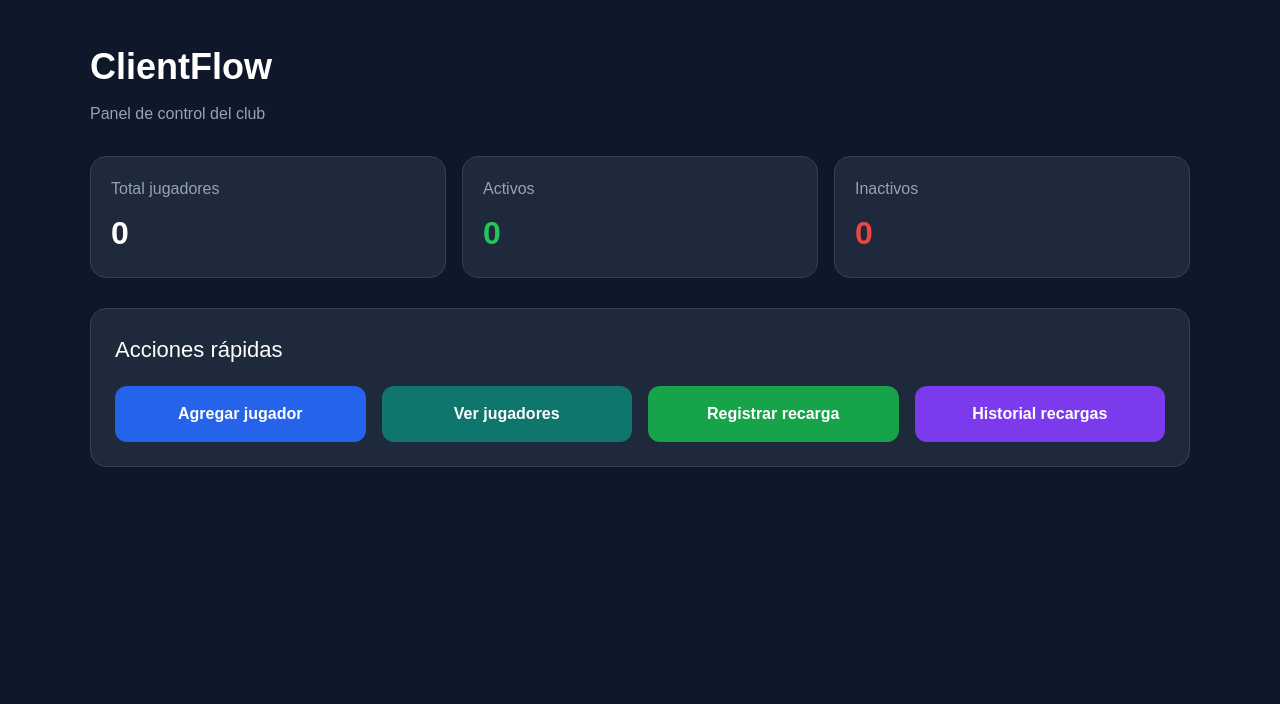
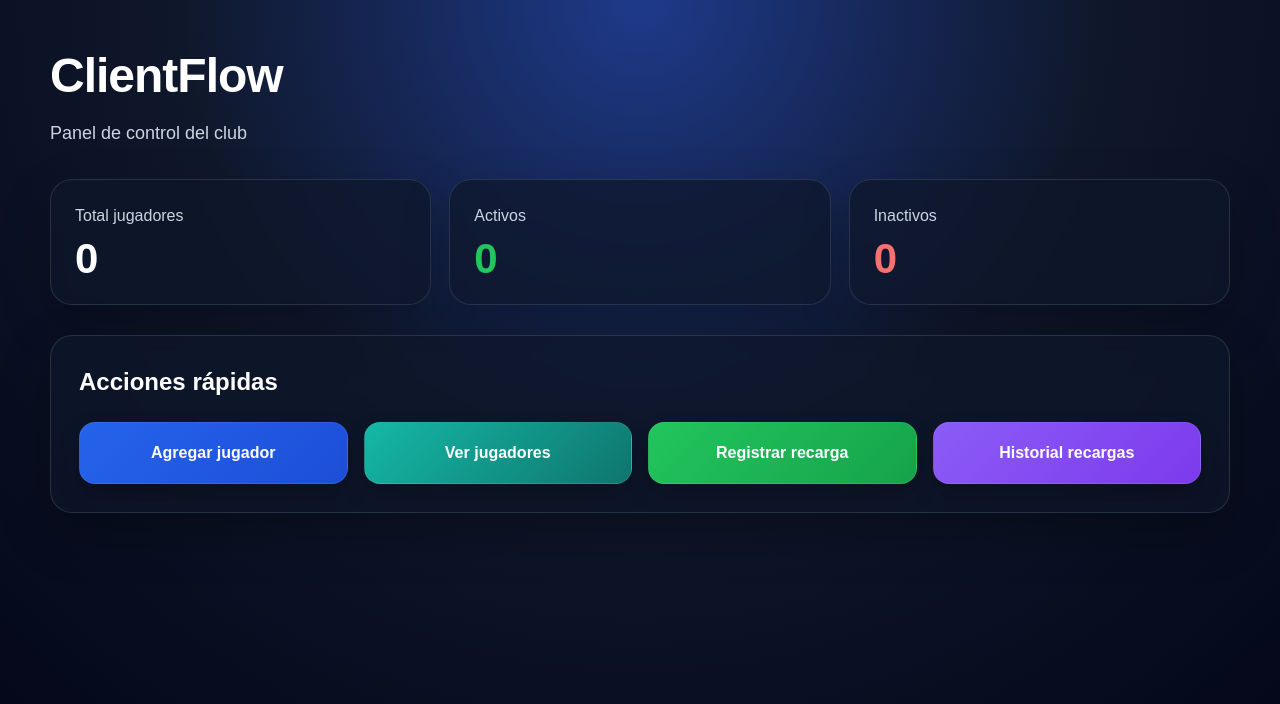
Before and after one commit to veraricardo674-png/clientflow, a Next.js app: page / in a window 1280 px wide. Shown: the top 704 px of the page. Built offline with nearby package versions, Linux system fonts and the light colour scheme; no server answers; the database is empty.

Commit message:
auto refresh dashboard

```diff
--- a/app/page.tsx
+++ b/app/page.tsx
@@ -17,6 +17,12 @@ export default function Home() {
 
   useEffect(() => {
     loadPlayers();
+
+    const interval = setInterval(() => {
+      loadPlayers();
+    }, 3000);
+
+    return () => clearInterval(interval);
   }, []);
 
   async function loadPlayers() {
@@ -31,41 +37,36 @@ export default function Home() {
   }
 
   const total = players.length;
-  const activos = players.filter((p) => p.status?.toLowerCase() === "activo").length;
+  const activos = players.filter(
+    (p) => p.status?.toLowerCase() === "activo"
+  ).length;
   const inactivos = total - activos;
 
   return (
     <main
       style={{
         minHeight: "100vh",
-        backgroundColor: "#0f172a",
+        background:
+          "radial-gradient(circle at top, #1e3a8a 0%, #0f172a 45%, #020617 100%)",
         color: "white",
         fontFamily: "sans-serif",
-        padding: "40px 24px",
+        padding: "40px 20px",
       }}
     >
-      <div
-        style={{
-          maxWidth: 1100,
-          margin: "0 auto",
-        }}
-      >
-        <div style={{ marginBottom: 30 }}>
+      <div style={{ maxWidth: 1180, margin: "0 auto" }}>
+        <div style={{ marginBottom: 32 }}>
           <h1
             style={{
-              fontSize: 36,
+              fontSize: 48,
               fontWeight: "bold",
               marginBottom: 8,
+              letterSpacing: "-1px",
             }}
           >
             ClientFlow
           </h1>
-          <p
-            style={{
-              color: "#94a3b8",
-              fontSize: 16,
-            }}
-          >
+
+          <p style={{ color: "#cbd5e1", fontSize: 18, margin: 0 }}>
             Panel de control del club
           </p>
         </div>
@@ -73,66 +74,43 @@ export default function Home() {
         <div
           style={{
             display: "grid",
-            gridTemplateColumns: "repeat(auto-fit, minmax(220px, 1fr))",
-            gap: 16,
+            gridTemplateColumns: "repeat(auto-fit, minmax(250px, 1fr))",
+            gap: 18,
             marginBottom: 30,
           }}
         >
-          <div
-            style={{
-              backgroundColor: "#1e293b",
-              padding: 20,
-              borderRadius: 16,
-              border: "1px solid #334155",
-            }}
-          >
-            <div style={{ color: "#94a3b8", marginBottom: 8 }}>
-              Total jugadores
-            </div>
-            <div style={{ fontSize: 32, fontWeight: "bold" }}>{total}</div>
+          <div style={cardStyle}>
+            <div style={labelStyle}>Total jugadores</div>
+            <div style={numberStyle}>{total}</div>
           </div>
 
-          <div
-            style={{
-              backgroundColor: "#1e293b",
-              padding: 20,
-              borderRadius: 16,
-              border: "1px solid #334155",
-            }}
-          >
-            <div style={{ color: "#94a3b8", marginBottom: 8 }}>Activos</div>
-            <div style={{ fontSize: 32, fontWeight: "bold", color: "#22c55e" }}>
-              {activos}
-            </div>
+          <div style={cardStyle}>
+            <div style={labelStyle}>Activos</div>
+            <div style={{ ...numberStyle, color: "#22c55e" }}>{activos}</div>
           </div>
 
-          <div
-            style={{
-              backgroundColor: "#1e293b",
-              padding: 20,
-              borderRadius: 16,
-              border: "1px solid #334155",
-            }}
-          >
-            <div style={{ color: "#94a3b8", marginBottom: 8 }}>Inactivos</div>
-            <div style={{ fontSize: 32, fontWeight: "bold", color: "#ef4444" }}>
-              {inactivos}
-            </div>
+          <div style={cardStyle}>
+            <div style={labelStyle}>Inactivos</div>
+            <div style={{ ...numberStyle, color: "#f87171" }}>{inactivos}</div>
           </div>
         </div>
 
         <div
           style={{
-            backgroundColor: "#1e293b",
-            border: "1px solid #334155",
-            borderRadius: 16,
-            padding: 24,
+            background: "rgba(15, 23, 42, 0.72)",
+            border: "1px solid rgba(148, 163, 184, 0.20)",
+            borderRadius: 22,
+            padding: 28,
+            boxShadow: "0 20px 50px rgba(0,0,0,0.28)",
+            backdropFilter: "blur(8px)",
           }}
         >
           <h2
             style={{
-              fontSize: 22,
-              marginBottom: 20,
+              fontSize: 24,
+              marginTop: 0,
+              marginBottom: 22,
+              fontWeight: "bold",
             }}
           >
             Acciones rápidas
@@ -141,22 +119,16 @@ export default function Home() {
           <div
             style={{
               display: "grid",
-              gridTemplateColumns: "repeat(auto-fit, minmax(200px, 1fr))",
+              gridTemplateColumns: "repeat(auto-fit, minmax(220px, 1fr))",
               gap: 16,
             }}
           >
             <a href="/players/new" style={{ textDecoration: "none" }}>
               <button
                 style={{
-                  width: "100%",
-                  padding: 16,
-                  borderRadius: 12,
-                  border: "none",
-                  backgroundColor: "#2563eb",
-                  color: "white",
-                  fontSize: 16,
-                  fontWeight: "bold",
-                  cursor: "pointer",
+                  ...buttonStyle,
+                  background:
+                    "linear-gradient(135deg, #2563eb 0%, #1d4ed8 100%)",
                 }}
               >
                 Agregar jugador
@@ -166,15 +138,9 @@ export default function Home() {
             <a href="/players" style={{ textDecoration: "none" }}>
               <button
                 style={{
-                  width: "100%",
-                  padding: 16,
-                  borderRadius: 12,
-                  border: "none",
-                  backgroundColor: "#0f766e",
-                  color: "white",
-                  fontSize: 16,
-                  fontWeight: "bold",
-                  cursor: "pointer",
+                  ...buttonStyle,
+                  background:
+                    "linear-gradient(135deg, #14b8a6 0%, #0f766e 100%)",
                 }}
               >
                 Ver jugadores
@@ -184,15 +150,9 @@ export default function Home() {
             <a href="/recharge" style={{ textDecoration: "none" }}>
               <button
                 style={{
-                  width: "100%",
-                  padding: 16,
-                  borderRadius: 12,
-                  border: "none",
-                  backgroundColor: "#16a34a",
-                  color: "white",
-                  fontSize: 16,
-                  fontWeight: "bold",
-                  cursor: "pointer",
+                  ...buttonStyle,
+                  background:
+                    "linear-gradient(135deg, #22c55e 0%, #16a34a 100%)",
                 }}
               >
                 Registrar recarga
@@ -202,15 +162,9 @@ export default function Home() {
             <a href="/recharges" style={{ textDecoration: "none" }}>
               <button
                 style={{
-                  width: "100%",
-                  padding: 16,
-                  borderRadius: 12,
-                  border: "none",
-                  backgroundColor: "#7c3aed",
-                  color: "white",
-                  fontSize: 16,
-                  fontWeight: "bold",
-                  cursor: "pointer",
+                  ...buttonStyle,
+                  background:
+                    "linear-gradient(135deg, #8b5cf6 0%, #7c3aed 100%)",
                 }}
               >
                 Historial recargas
@@ -222,3 +176,37 @@ export default function Home() {
     </main>
   );
 }
+
+const cardStyle: React.CSSProperties = {
+  background: "rgba(15, 23, 42, 0.72)",
+  border: "1px solid rgba(148, 163, 184, 0.20)",
+  borderRadius: 22,
+  padding: 24,
+  boxShadow: "0 20px 50px rgba(0,0,0,0.22)",
+  backdropFilter: "blur(8px)",
+};
+
+const labelStyle: React.CSSProperties = {
+  color: "#cbd5e1",
+  marginBottom: 10,
+  fontSize: 16,
+  fontWeight: 500,
+};
+
+const numberStyle: React.CSSProperties = {
+  fontSize: 42,
+  fontWeight: "bold",
+  lineHeight: 1,
+};
+
+const buttonStyle: React.CSSProperties = {
+  width: "100%",
+  padding: 18,
+  borderRadius: 16,
+  border: "1px solid rgba(255,255,255,0.08)",
+  color: "white",
+  fontSize: 16,
+  fontWeight: "bold",
+  cursor: "pointer",
+  boxShadow: "0 12px 24px rgba(0,0,0,0.20)",
+};
```
